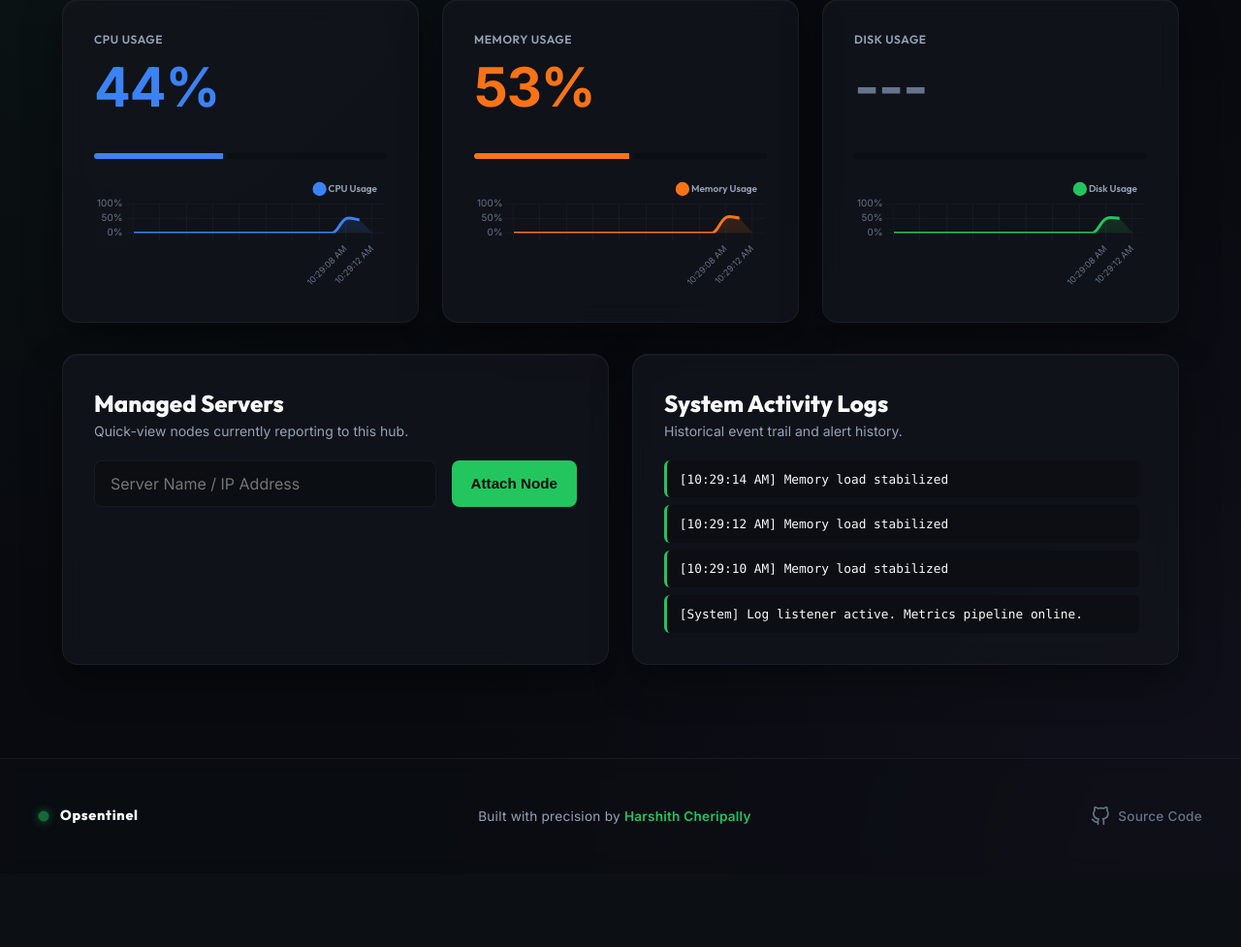
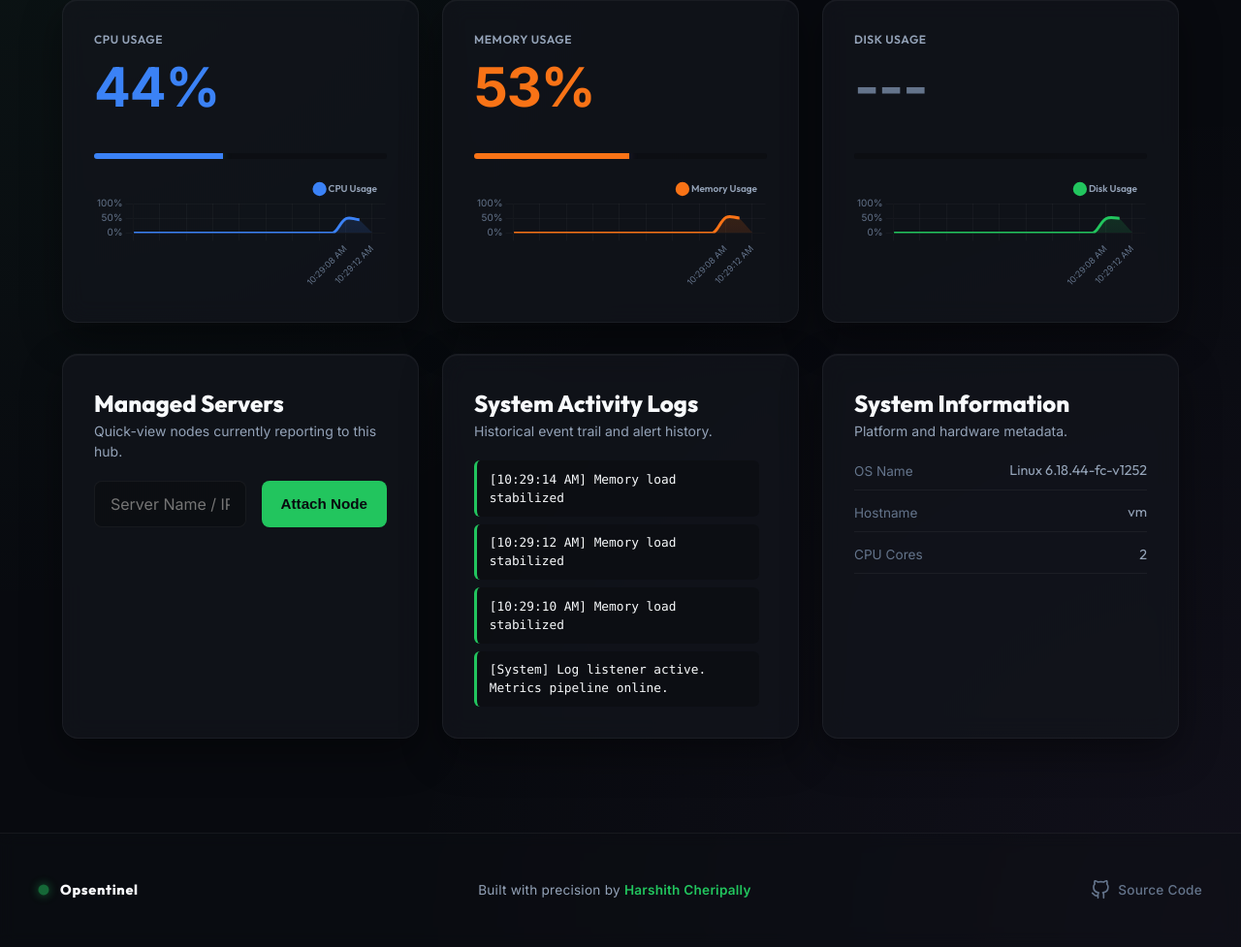
Before and after one commit to harshithcheripally16-ui/opsentinel, a Flask app: page / in a window 1280 px wide. Shown: the part 237-1214 px from the top of the page at 97% size. Before the commit the page ends 1088 px from the top, so only its background shows below. Run offline with Flask 3, Linux system fonts and the light colour scheme; the visitor is signed in with stand-in values (Sample User, id 1).

Commit message:
feat: Add /api/system-info and high-fidelity System Information dashboard card

```diff
--- a/app/routes.py
+++ b/app/routes.py
@@ -1,5 +1,9 @@
 from flask import Blueprint, jsonify, render_template, request, session, redirect, url_for
 import psutil
+import platform
+import socket
+import platform
+import socket
 
 from app.utils import (
     get_high_usage_issues,
@@ -31,6 +35,16 @@ def metrics():
     return jsonify(ok_response({"cpu": cpu, "memory": memory, "disk": disk}))
 
 
+@main.route("/api/system-info")
+def system_info():
+    info = {
+        "os": f"{platform.system()} {platform.release()}",
+        "hostname": socket.gethostname(),
+        "cores": psutil.cpu_count(logical=True)
+    }
+    return jsonify(ok_response(info))
+
+
 @main.route("/alert", methods=["POST"])
 def alert():
     data    = request.get_json() or {}
--- a/static/js/script.js
+++ b/static/js/script.js
@@ -156,6 +156,29 @@ async function updateMetrics() {
         // Pacing: Schedule next update only after current one finishes
         const rate = (isDemo ? 2500 : (window.innerWidth < 768 ? 4000 : 2000));
         setTimeout(updateMetrics, rate);
+    }
+}
+
+async function fetchSystemInfo() {
+    try {
+        console.log('[Opsentinel Trace] Fetching system information...');
+        const response = await fetch('/api/system-info');
+        if (!response.ok) throw new Error(`HTTP error! status: ${response.status}`);
+
+        const res = await response.json();
+        const data = res.data;
+
+        const osEl = document.getElementById('info-os');
+        const hostnameEl = document.getElementById('info-hostname');
+        const coresEl = document.getElementById('info-cores');
+
+        if (osEl) osEl.textContent = data.os;
+        if (hostnameEl) hostnameEl.textContent = data.hostname;
+        if (coresEl) coresEl.textContent = data.cores;
+
+        console.log('[Opsentinel Trace] System information loaded.');
+    } catch (error) {
+        console.error('Failed to fetch system info:', error);
     }
 }
 
@@ -410,6 +433,9 @@ document.addEventListener('DOMContentLoaded', () => {
     }
 
     // --- Initial Flow ---
+    // Fetch static system info once
+    fetchSystemInfo();
+
     // Start the self-scheduling telemetry cycle
     updateMetrics();
 
--- a/templates/index.html
+++ b/templates/index.html
@@ -81,6 +81,26 @@
             <div class="log-entry info">[System] Log listener active. Metrics pipeline online.</div>
         </div>
     </div>
+
+    <!-- System Information Card -->
+    <div class="card system-info-card">
+        <h2>System Information</h2>
+        <p class="subtitle">Platform and hardware metadata.</p>
+        <div class="info-grid">
+            <div class="info-item">
+                <span class="label">OS Name</span>
+                <span class="value" id="info-os">--</span>
+            </div>
+            <div class="info-item">
+                <span class="label">Hostname</span>
+                <span class="value" id="info-hostname">--</span>
+            </div>
+            <div class="info-item">
+                <span class="label">CPU Cores</span>
+                <span class="value" id="info-cores">--</span>
+            </div>
+        </div>
+    </div>
 </div>
 
 <style>
@@ -105,7 +125,7 @@
 
     .secondary-grid {
         display: grid;
-        grid-template-columns: 1fr 1fr;
+        grid-template-columns: 1fr 1fr 1fr;
         gap: 1.5rem;
     }
 
@@ -145,6 +165,34 @@
         }
     }
 
+    .info-grid {
+        margin-top: 1.25rem;
+        display: flex;
+        flex-direction: column;
+        gap: 0.8rem;
+    }
+
+    .info-item {
+        display: flex;
+        justify-content: space-between;
+        align-items: center;
+        padding-bottom: 0.5rem;
+        border-bottom: 1px solid rgba(255, 255, 255, 0.05);
+    }
+
+    .info-item .label {
+        font-size: 0.85rem;
+        color: var(--text-muted);
+        font-family: 'Inter';
+    }
+
+    .info-item .value {
+        font-size: 0.9rem;
+        font-weight: 500;
+        color: var(--text-secondary);
+        font-family: 'Outfit';
+    }
+
     /* Metric coloring */
     .metric-value.cpu { color: var(--accent-green); }
     .metric-value.memory { color: var(--accent-purple); }
```
Also changed, not shown: docs/index.html (+20 -0 lines), docs/script.js (+28 -0 lines), docs/style.css (+46 -0 lines).
